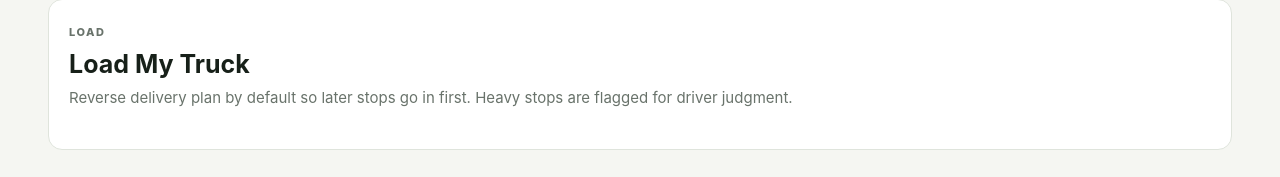
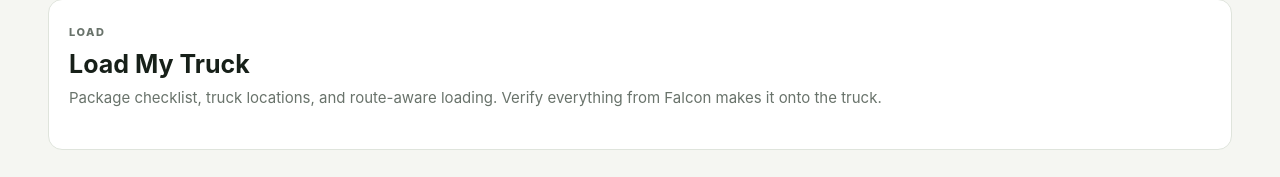
Before and after one commit to SitesByYogi/street-relish, a plain HTML site: page static/index.html in a window 1280 px wide. Both pictures are taken after a click on the button "Load My Truck". Shown: the part 267-444 px from the top of the page. Drawn offline with nearby package versions, Linux system fonts and the light colour scheme; no server answers.

Commit message:
Update loading workflow copy

```diff
--- a/static/index.html
+++ b/static/index.html
@@ -4,5 +4,5 @@
 <div id="notice" class="notice hidden"></div><section id="stats" class="stats"></section>
 <section id="route" class="panel tabpanel"><div class="panelhead"><div><p class="eyebrow">PLAN</p><h2>Stops</h2></div><div class="filters"><input id="search" placeholder="Search stop, address, ZIP"><select id="zipFilter"><option value="">All ZIPs</option></select></div></div><div id="stops"></div></section>
 <section id="map" class="panel tabpanel hidden"><div class="panelhead"><div><p class="eyebrow">MAP + ROUTE INTELLIGENCE</p><h2>Live Route Map</h2><p>Satellite view, persistent stop coordinates, geographic sequencing, and live GPS.</p></div><div class="map-actions"><button id="locateBtn">Start Live Location</button><button id="optimizeBtn">Optimize Route</button><button class="secondary" id="fitBtn">Fit Route</button></div></div><div id="mapStatus" class="map-status">Open the map to prepare this route.</div><div class="route-note">Route line shows StreetRelish's geographic sequence preview. Navigation still opens the selected stop in Google Maps.</div><div id="routeMap"></div></section>
-<section id="load" class="panel tabpanel hidden"><div class="panelhead"><div><p class="eyebrow">LOAD</p><h2>Load My Truck</h2><p>Reverse delivery plan by default so later stops go in first. Heavy stops are flagged for driver judgment.</p></div></div><div id="loadList"></div></section>
+<section id="load" class="panel tabpanel hidden"><div class="panelhead"><div><p class="eyebrow">LOAD</p><h2>Load My Truck</h2><p>Package checklist, truck locations, and route-aware loading. Verify everything from Falcon makes it onto the truck.</p></div></div><div id="loadList"></div></section>
 <section id="drive" class="panel tabpanel hidden"><div class="panelhead"><div><p class="eyebrow">DRIVE</p><h2>Next Stop</h2></div></div><div id="driver"></div></section></main><script src="https://unpkg.com/leaflet@1.9.4/dist/leaflet.js"></script><script src="/app.js"></script></body></html>
```
